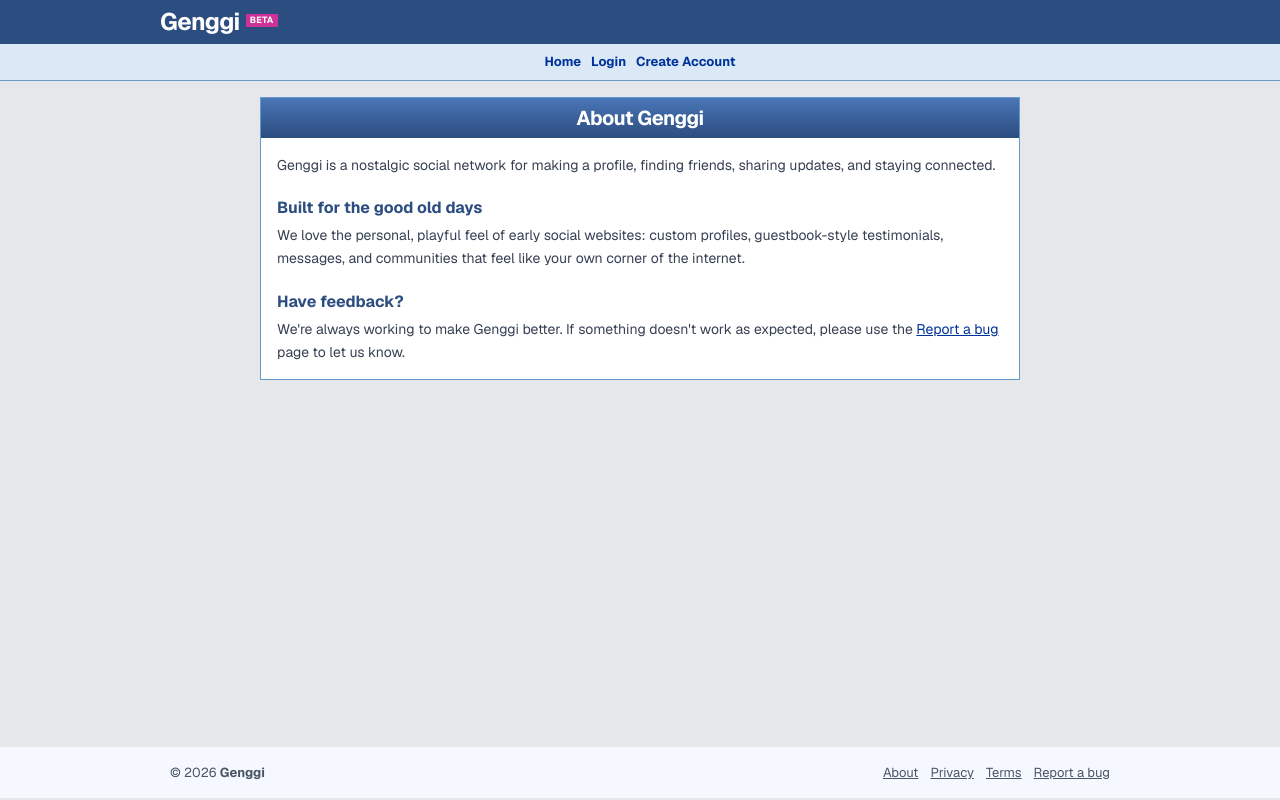
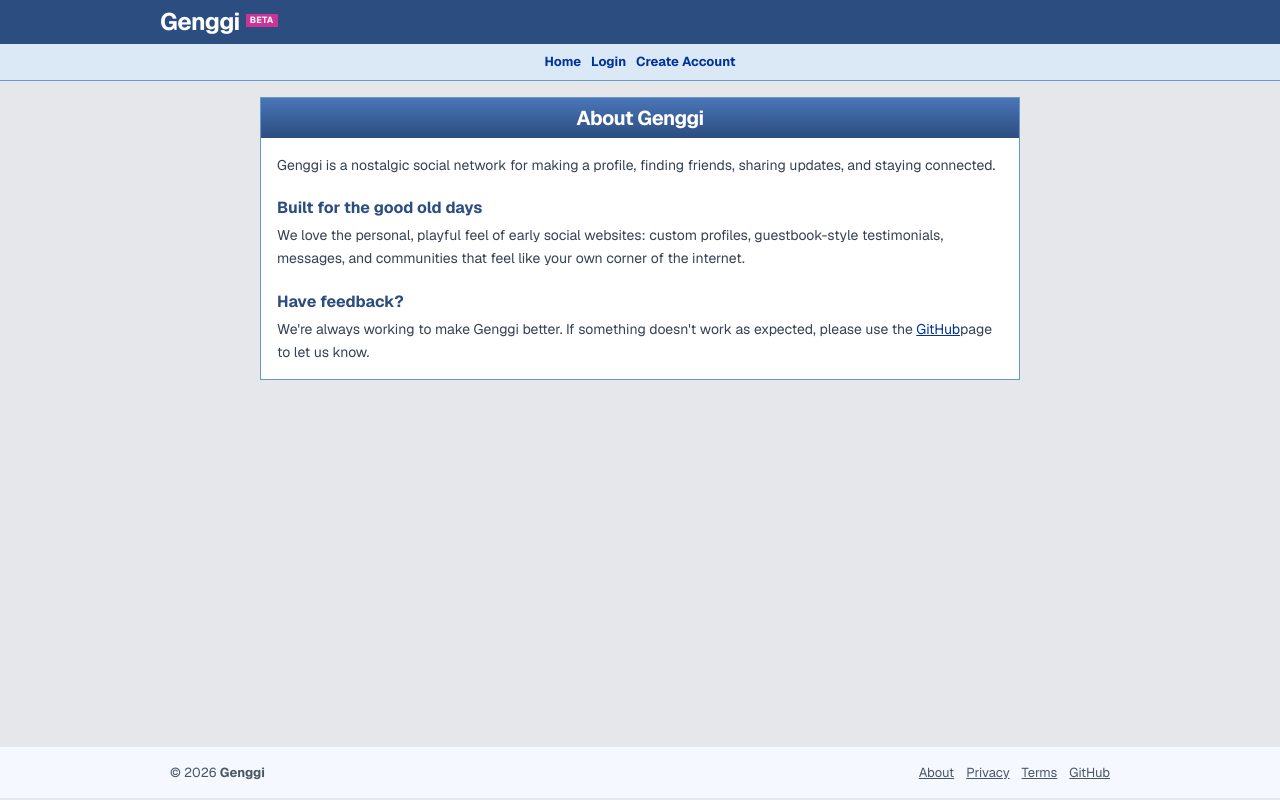
Before and after one commit to junsantilla/genggi, a Next.js app: page /about in a window 1280 px wide. Built offline with nearby package versions, Linux system fonts and the light colour scheme; no server answers.

Commit message:
update footer

```diff
--- a/app/about/page.tsx
+++ b/app/about/page.tsx
@@ -21,7 +21,14 @@ export default function AboutPage() {
                 <p>
                     We&apos;re always working to make Genggi better. If
                     something doesn&apos;t work as expected, please use the{" "}
-                    <a href="/report-bug">Report a bug</a> page to let us know.
+                    <a
+                        href="https://github.com/junsantilla/genggi/issues"
+                        target="_blank"
+                        rel="noopener noreferrer"
+                    >
+                        GitHub
+                    </a>
+                    page to let us know.
                 </p>
             </InfoPage>
         </div>
--- a/app/components/Footer.tsx
+++ b/app/components/Footer.tsx
@@ -38,10 +38,12 @@ export default function Footer() {
                         Terms
                     </Link>
                     <Link
-                        href="/report-bug"
+                        href="https://github.com/junsantilla/genggi/issues"
+                        target="_blank"
+                        rel="noopener noreferrer"
                         className="underline hover:text-primary"
                     >
-                        Report a bug
+                        GitHub
                     </Link>
                 </nav>
             </div>
```
